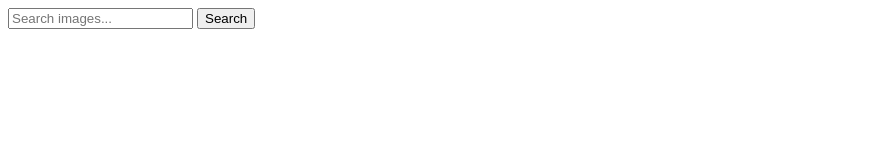
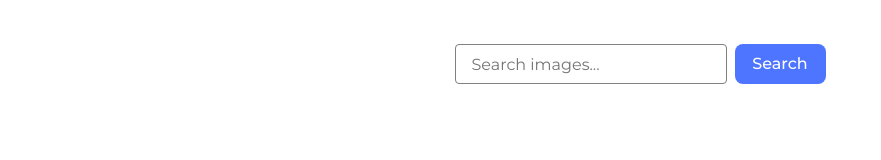
Before and after one commit to DariaYurko/goit-js-hw-11, a website built with Vite: page src/index.html in a window 1280 px wide. Shown: the whole page, without its empty margins (0-881 px from the left). Built offline with nearby package versions, Linux system fonts and the light colour scheme.

Commit message:
Add styles to markup

```diff
--- /dev/null
+++ b/src/css/common-styles.css
@@ -0,0 +1,60 @@
+* {
+   box-sizing: border-box;
+}
+
+body {
+   font-family: "Montserrat", sans-serif;
+   line-height: 1.5;
+   letter-spacing: 0.04em;
+   color: #2e2f42;
+   background-color: #ffffff;
+}
+
+.container {
+   max-width: 1158px;
+   padding-left: 15px;
+   padding-right: 15px;
+   padding-top: 36px;
+   margin: 0 auto;
+}
+
+.search-form {
+   max-width: 371px;
+   margin: 0 auto;
+   display: flex;
+   column-gap: 8px;
+}
+
+.search-form__input {
+   color: #2e2f42;
+   border: 1px solid #808080;
+   border-radius: 4px;
+   width: 272px;
+   height: 40px;
+   padding-left: 16px;
+   outline: transparent;
+   transition: border-color 200ms ease-in;
+}
+
+.search-form__input:hover {
+   border-color: #000000;
+}
+
+.search-form__input:focus {
+   border-color: #4e75ff;
+}
+
+.search-form__button {
+   font-weight: 500;
+   color: #ffffff;
+   background-color: #4e75ff;
+   border-radius: 8px;
+   padding-top: 8px;
+   padding-bottom: 8px;
+   min-width: 91px;
+   transition: background-color 200ms ease-in;
+}
+
+.search-form__button:hover {
+   background-color: #6c8cff;
+}
--- a/src/css/reset.css
+++ b/src/css/reset.css
@@ -26,6 +26,18 @@ a {
 
 button {
   cursor: pointer;
+  border: none;
+  font-family: inherit;
+  font-size: inherit;
+  line-height: inherit;
+}
+
+input {
+  padding: 0;
+  border: none;
+    font-family: inherit;
+      font-size: inherit;
+      line-height: inherit;
 }
 
 img {
--- a/src/css/styles.css
+++ b/src/css/styles.css
@@ -4,4 +4,6 @@
   | default @import url()
   |============================
 */
+@import url(https://fonts.googleapis.com/css?family=Montserrat:100,200,300,regular,500,600,700,800,900,100italic,200italic,300italic,italic,500italic,600italic,700italic,800italic,900italic);
 @import url('./reset.css');
+@import url('./common-styles.css');
```
